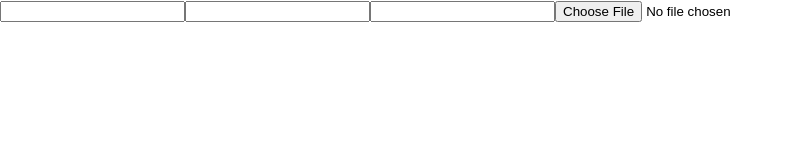
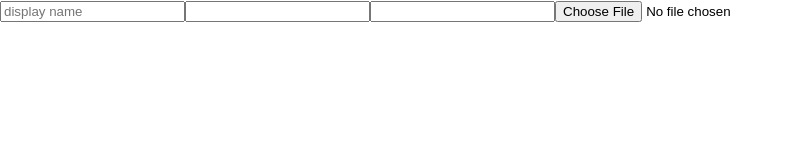
Before and after one commit to daviddvsjrgg/realtime-chat-david-developing, a React (Create React App) app: page / in a window 1280 px wide. Shown: the top 160 px of the page, without its empty margins (0-793 px from the left). Built offline with nearby package versions, Linux system fonts and the light colour scheme.

Commit message:
Developing some code

```diff
--- a/src/pages/Register.jsx
+++ b/src/pages/Register.jsx
@@ -5,7 +5,7 @@ return (
         <div className='formContainer'>
             <div className='formWrapper'>
                 <form action="">
-                    <input type="text" />
+                    <input type="text" placeholder='display name' />
                     <input type="email" />
                     <input type="password" />
                     <input type="file" />
```
